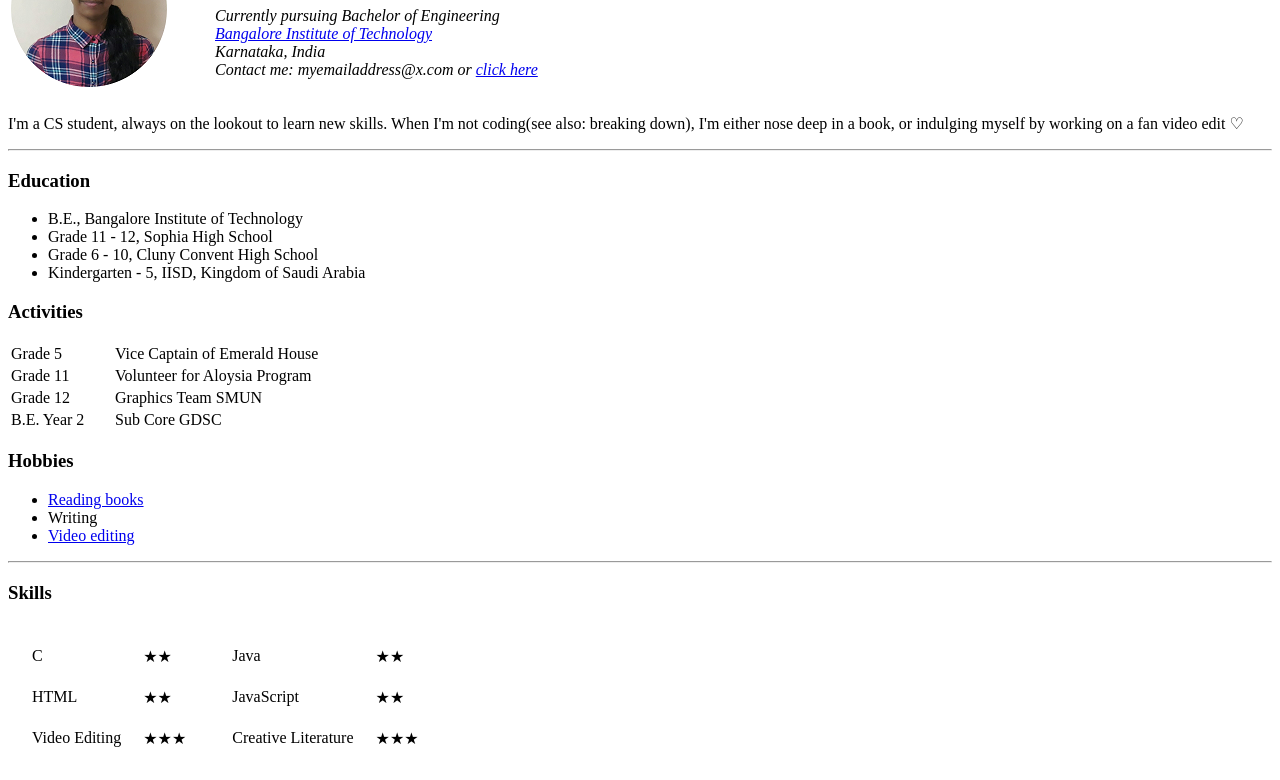
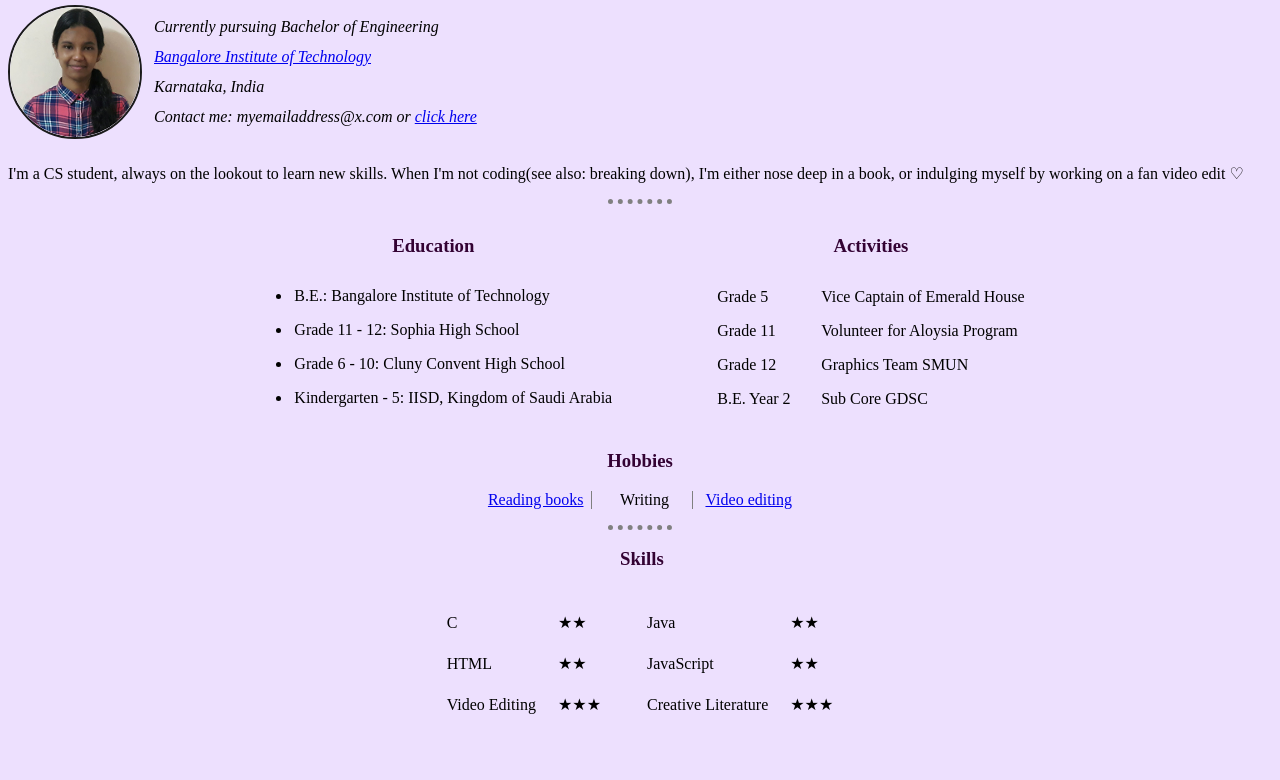
Before and after one commit to sushma1031/portfolio, a plain HTML site: page index.html in a window 1280 px wide. Shown: the part 84-864 px from the top of the page. After the commit the page ends 830 px from the top, so only its background shows below. Drawn offline with Linux system fonts and the light colour scheme.

Commit message:
css updates

```diff
--- /dev/null
+++ b/css/styles.css
@@ -0,0 +1,81 @@
+body {
+  background-color: #ede0fe;
+}
+
+h1 {
+  color:rgb(122, 74, 144);
+}
+
+h3 {
+  text-align: center;
+  margin-left: auto;
+  margin-right: auto;
+  color: rgb(51, 2, 51);
+}
+
+hr {
+  margin-left: auto;
+  margin-right: auto;
+  border-style: none;
+  border-top: 3px dotted gray;
+  border-width: 5px;
+  width: 5%;
+}
+
+img {
+  border-radius: 50%;
+  border: 2px solid rgb(26, 26, 26);
+  height: 130px;
+}
+
+.aligned {
+  display: flex;
+  align-items: center;
+}
+
+.current {
+  margin-left: 12px;
+  line-height: 30px;
+}
+
+.background {
+  display: flex;
+  justify-content: center;
+  line-height: 30px;
+}
+.background>div:first-child {
+  margin-right: 100px;
+}
+
+ul.education li {
+  padding: 2px;
+}
+
+ul.hobbies {
+  display: block;
+  list-style-type: none;
+  text-align: center;
+  padding: 0;
+  overflow: hidden;
+}
+
+ul.hobbies li{
+  display: inline-block;
+  padding: 0 0.5rem;
+  min-width: 5rem;
+  text-align: center;
+}
+
+ul.hobbies li:not(:last-child) {
+  border-right: 1px solid gray;
+}
+
+.centre {
+  margin-left: auto;
+  margin-right: auto;
+}
+
+#skills {
+  width: 40px;
+  text-align: center;
+}
--- a/index.html
+++ b/index.html
@@ -5,16 +5,14 @@
   <meta charset="utf-8" />
   <title>Sushma's Personal Site</title>
   <link rel="icon" href="https://static.thenounproject.com/png/167700-200.png" type="image/png" />
+  <link rel="stylesheet" href="css/styles.css">
 </head>
 
 <body>
-  <table>
-    <tr>
-      <td width="200px">
+  <h1>SUSHMA JAYARAM</h1>
+  <div class="aligned">
     <img src="profile image.png" alt="An image of Sushma Jayaram">
-      </td>
-      <td>
-        <h1>SUSHMA JAYARAM</h1>
+    <div class="current">
       <p>
         <em>
           Currently pursuing Bachelor of Engineering <br />
@@ -25,23 +23,27 @@
           Karnataka, India <br />
           Contact me: myemailaddress@x.com or <a href="contact.html">click here</a><br />
         </em>
-      </td>
-    </tr>
-  </table>
+      </p>
+    </div>
+  </div>
   <p>
     I'm a CS student, always on the lookout to learn new skills. When I'm not coding(see also: breaking down),
     I'm either nose deep in a book, or indulging myself by working on a fan video edit ♡
   </p>
   <hr>
+  <div class="background">
+  <div>
     <h3>Education</h3>
   <p>
-  <ul>
-    <li>B.E., Bangalore Institute of Technology</li>
-    <li>Grade 11 - 12, Sophia High School</li>
-    <li>Grade 6 - 10, Cluny Convent High School</li>
-    <li>Kindergarten - 5, IISD, Kingdom of Saudi Arabia</li>
+  <ul class="education">
+    <li>B.E.: Bangalore Institute of Technology</li>
+    <li>Grade 11 - 12: Sophia High School</li>
+    <li>Grade 6 - 10: Cluny Convent High School</li>
+    <li>Kindergarten - 5: IISD, Kingdom of Saudi Arabia</li>
   </ul>
   </p>
+  </div>
+  <div class="activities">
   <h3>Activities</h3>
   <table>
     <tr>
@@ -61,9 +63,11 @@
       <td>Sub Core GDSC</td>
     </tr>
   </table>
+  </div>
+  </div>
   <h3>Hobbies</h3>
   <p>
-  <ul>
+  <ul class="hobbies">
     <li>
       <a href="https://www.goodreads.com/user/show/14027815-sushma-jayaram">Reading books</a>
     </li>
@@ -74,8 +78,8 @@
   </ul>
   </p>
   <hr>
-  <h3>Skills</h3>
-  <table>
+  <h3 id="skills">Skills</h3>
+  <table class="centre">
     <tr>
       <td>
         <table cellspacing="20px">
```
Also changed, not shown: contact.html (+2 -1 lines). Lines whose indentation alone changed are shown as unchanged.
